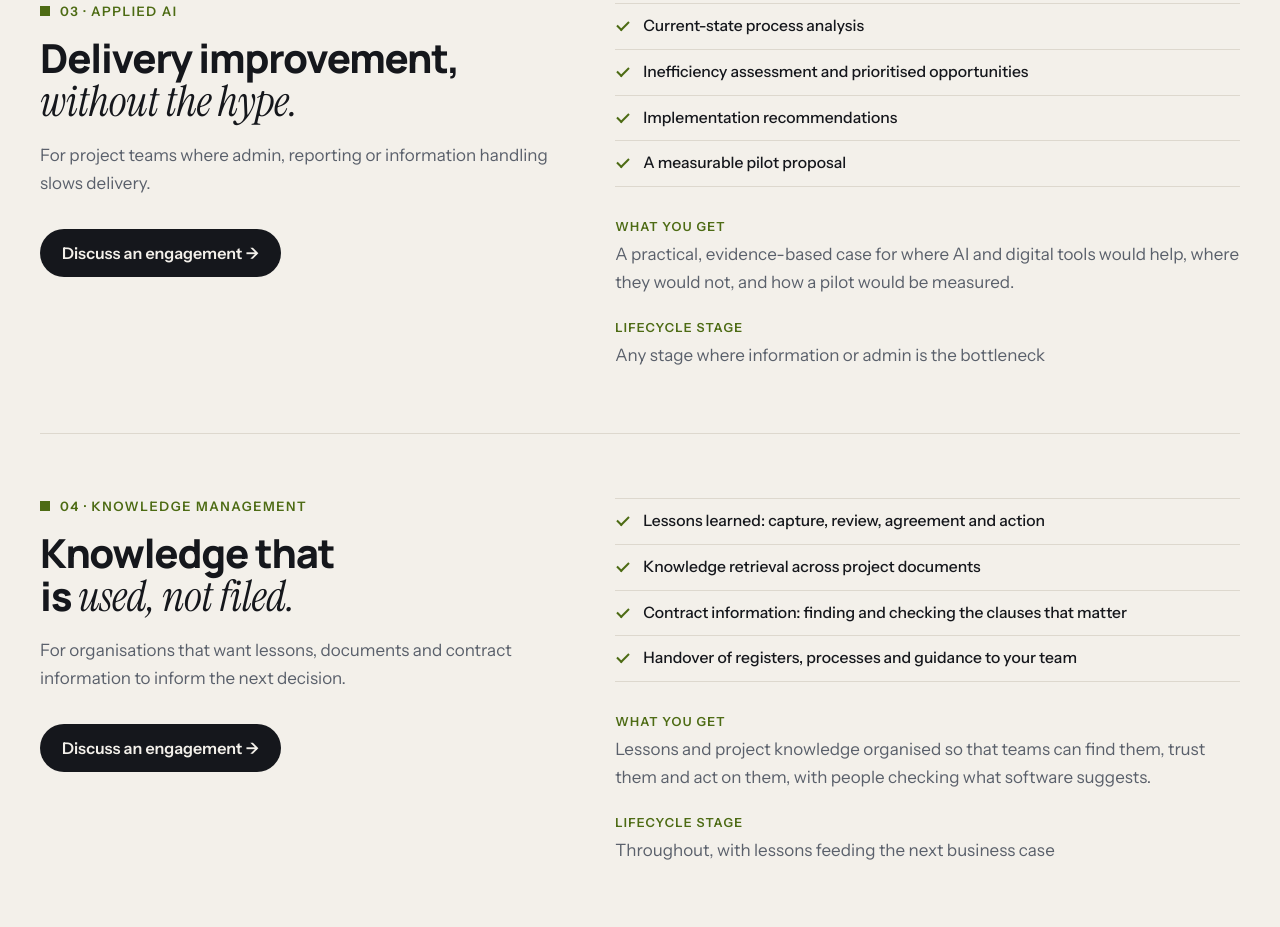
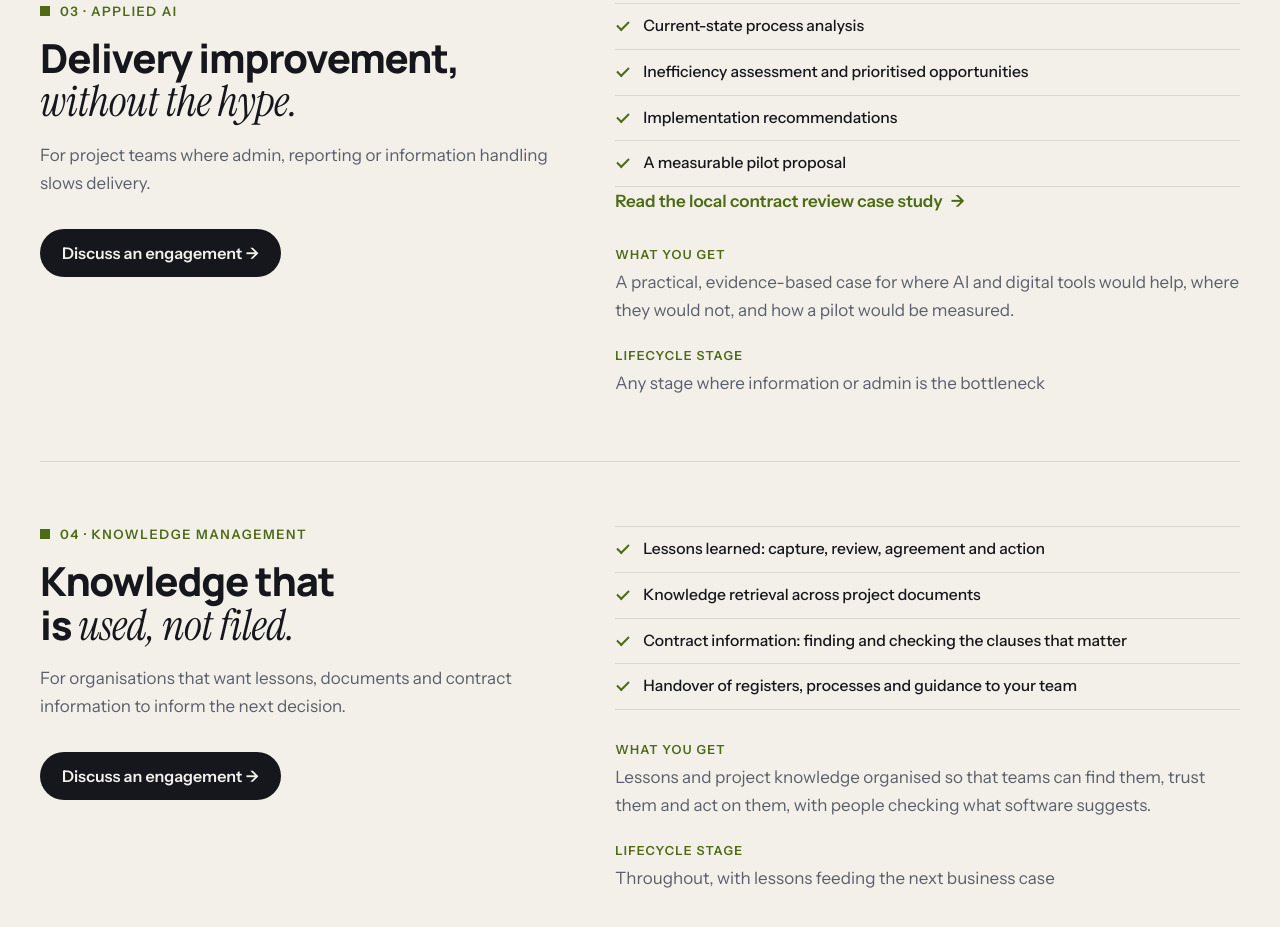
Before and after one commit to vwcamper77/GMBFVentures, a website: page src/site/advisory.html in a window 1280 px wide. Shown: the part 2624-3551 px from the top of the page. Drawn offline with Linux system fonts and the light colour scheme.

Commit message:
Link the case study from Applied AI advisory

```diff
--- a/src/site/advisory.html
+++ b/src/site/advisory.html
@@ -42,6 +42,7 @@
 <dl style="margin-top:var(--s6)"><div><dt>What you get</dt><dd>Investment decisions and delivery plans grounded in how stations and depots are actually built, commissioned and handed over to operations.</dd></div><div><dt>Lifecycle stage</dt><dd>Business case, procurement, commissioning and handover</dd></div></dl></div></article><article class="service" id="applied-ai" aria-labelledby="applied-ai-h"><div class="meta"><p class="eyebrow">03 · Applied AI</p><h2 id="applied-ai-h">Delivery improvement, <em>without the hype.</em></h2><p class="muted">For project teams where admin, reporting or information handling slows delivery.</p>
 <div class="actions"><a class="btn" href="contact.html#ai-digital"><span class="arrow">Discuss an engagement </span></a></div></div>
 <div><h3 class="sr-only">What the Applied AI service covers</h3><ul class="x ticks" style="margin-top:0"><li>Current-state process analysis</li><li>Inefficiency assessment and prioritised opportunities</li><li>Implementation recommendations</li><li>A measurable pilot proposal</li></ul>
+<p><a class="link arrow" href="case-studies/local-contract-review.html">Read the local contract review case study </a></p>
 <dl style="margin-top:var(--s6)"><div><dt>What you get</dt><dd>A practical, evidence-based case for where AI and digital tools would help, where they would not, and how a pilot would be measured.</dd></div><div><dt>Lifecycle stage</dt><dd>Any stage where information or admin is the bottleneck</dd></div></dl></div></article><article class="service" id="knowledge-management" aria-labelledby="knowledge-management-h"><div class="meta"><p class="eyebrow">04 · Knowledge Management</p><h2 id="knowledge-management-h">Knowledge that is <em>used, not filed.</em></h2><p class="muted">For organisations that want lessons, documents and contract information to inform the next decision.</p>
 <div class="actions"><a class="btn" href="contact.html#ai-digital"><span class="arrow">Discuss an engagement </span></a></div></div>
 <div><h3 class="sr-only">What the Knowledge Management service covers</h3><ul class="x ticks" style="margin-top:0"><li>Lessons learned: capture, review, agreement and action</li><li>Knowledge retrieval across project documents</li><li>Contract information: finding and checking the clauses that matter</li><li>Handover of registers, processes and guidance to your team</li></ul>
```
